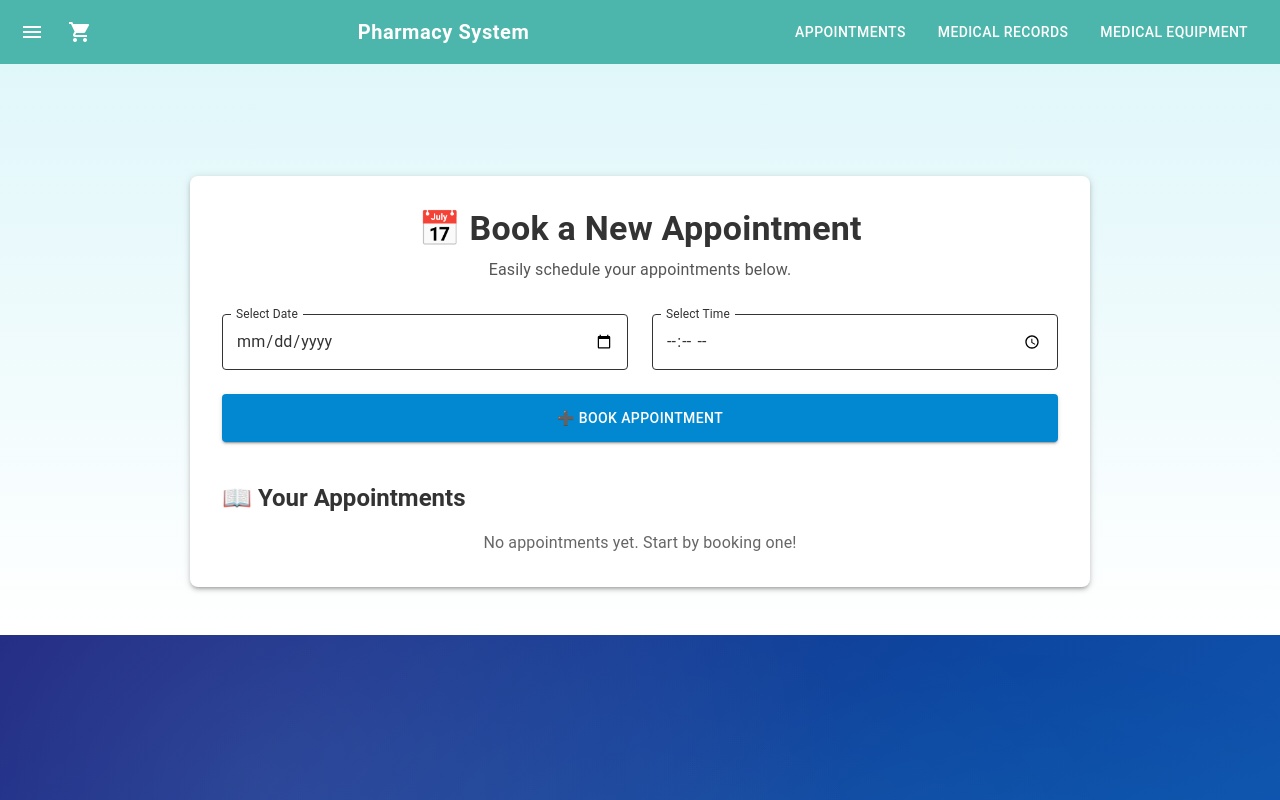
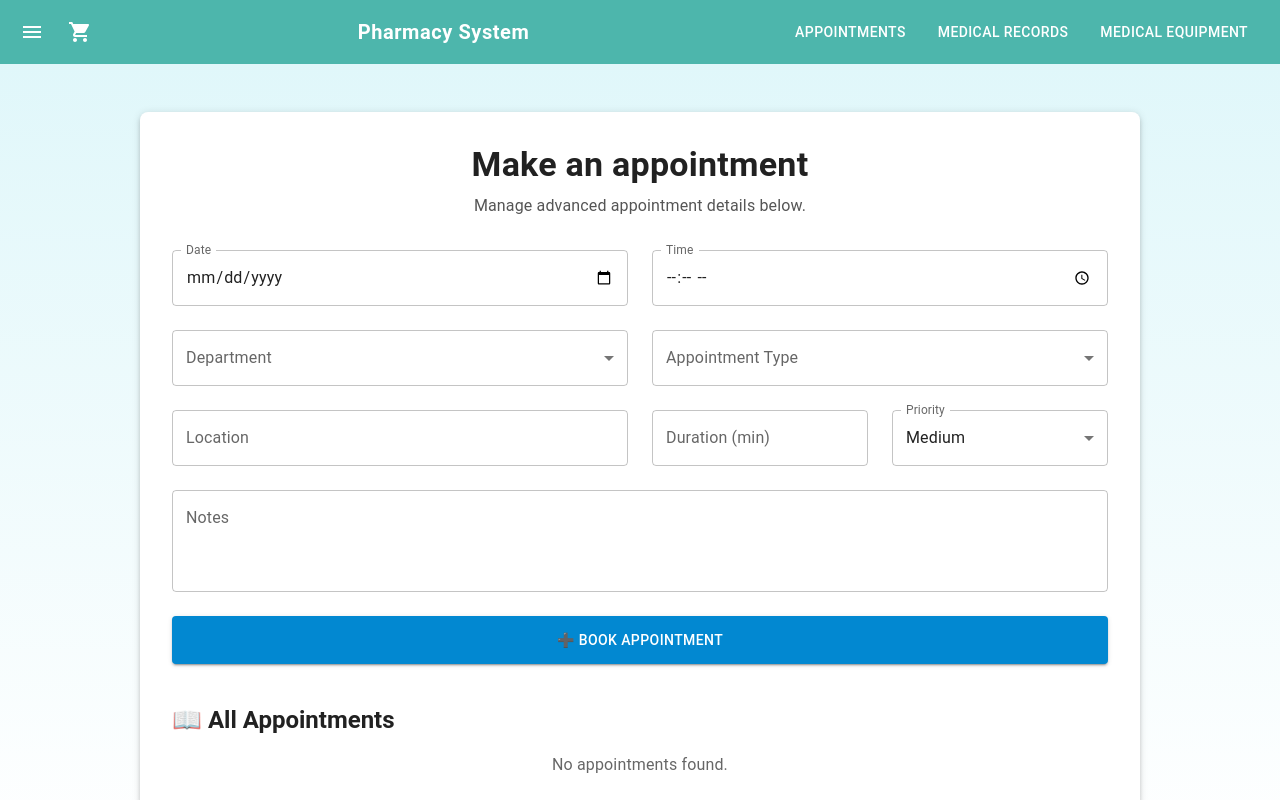
Before and after one commit to moshe4142/my-healthcare-system, a Next.js app: page /appointments in a window 1280 px wide. Shown: the top 800 px of the page. Built offline with nearby package versions, Linux system fonts and the light colour scheme; sample sign-in values are in the browser's storage.

Commit message:
refactor: enhance appointment form with validation and improved UI components

```diff
--- a/pages/appointments.tsx
+++ b/pages/appointments.tsx
@@ -9,14 +9,34 @@ import {
   Card,
   CardContent,
   IconButton,
+  MenuItem,
 } from "@mui/material";
 import { Delete, Edit } from "@mui/icons-material";
-import Footer from "@/components/Footer";
+
+const departments = [
+  "Cardiology",
+  "Tech Support",
+  "HR",
+  "Radiology",
+  "Dermatology",
+];
+const types = ["Consultation", "Follow-up", "Maintenance", "Diagnosis"];
+const priorities = ["Low", "Medium", "High"];
+const statuses = ["Scheduled", "Completed", "Cancelled"];
 
 const AppointmentsPage = () => {
   const [appointments, setAppointments] = useState<any[]>([]);
-  const [selectedDate, setSelectedDate] = useState<string>("");
-  const [selectedTime, setSelectedTime] = useState<string>("");
+  const [formData, setFormData] = useState({
+    date: "",
+    time: "",
+    department: "",
+    type: "",
+    location: "",
+    duration: "",
+    priority: "Medium",
+    status: "Scheduled",
+    notes: "",
+  });
   const [editIndex, setEditIndex] = useState<number | null>(null);
 
   useEffect(() => {
@@ -31,52 +51,73 @@ const AppointmentsPage = () => {
     localStorage.setItem("appointments", JSON.stringify(items));
   };
 
+  const handleChange = (
+    e: React.ChangeEvent<HTMLInputElement | HTMLTextAreaElement>
+  ) => {
+    const { name, value } = e.target;
+    setFormData((prev) => ({ ...prev, [name]: value }));
+  };
+
+  const validateForm = () => {
+    const { date, time, department, type, location, duration } = formData;
+    return date && time && department && type && location && duration;
+  };
+
   const handleAppointment = () => {
-    if (!selectedDate || !selectedTime) return;
+    if (!validateForm()) {
+      alert("Please fill in all required fields.");
+      return;
+    }
 
-    const newItem = {
-      date: new Date(selectedDate).toDateString(),
-      time: selectedTime,
+    const appointment = {
+      ...formData,
+      date: new Date(formData.date).toDateString(),
     };
 
     if (editIndex !== null) {
-      const updated = appointments.map((a, i) => (i === editIndex ? newItem : a));
+      const updated = appointments.map((a, i) =>
+        i === editIndex ? appointment : a
+      );
       saveAppointments(updated);
       setEditIndex(null);
     } else {
-      saveAppointments([...appointments, newItem]);
+      saveAppointments([...appointments, appointment]);
     }
 
-    setSelectedDate("");
-    setSelectedTime("");
+    setFormData({
+      date: "",
+      time: "",
+      department: "",
+      type: "",
+      location: "",
+      duration: "",
+      priority: "Medium",
+      status: "Scheduled",
+      notes: "",
+    });
+  };
+
+  const handleEdit = (index: number) => {
+    const item = appointments[index];
+    setFormData({
+      ...item,
+      date: new Date(item.date).toISOString().split("T")[0],
+    });
+    setEditIndex(index);
   };
 
   const handleRemove = (index: number) => {
     saveAppointments(appointments.filter((_, i) => i !== index));
   };
 
-  const handleEdit = (index: number) => {
-    const item = appointments[index];
-    setSelectedDate(new Date(item.date).toISOString().split("T")[0]);
-    setSelectedTime(item.time);
-    setEditIndex(index);
-  };
-
   return (
     <Box
       sx={{
         minHeight: "70vh",
+        background: "linear-gradient(to bottom, #e0f7fa, #ffffff)",
         paddingTop: 8,
-        display: "flex",
-        flexDirection: "column",
-        background: "linear-gradient(to bottom, #e0f7fa, #ffffff)",
-      }}
-    >
-      <Box
-        sx={{
-          flexGrow: 1,
-          px: { xs: 2, sm: 4, md: 8 },  // מרווח אחיד לפנים העמוד
-          py: 6,  // מתאים לעמודים אחרים
+        px: { xs: 2, sm: 4, md: 8 },
+        py: 6,
       }}
     >
       <Paper
@@ -85,75 +126,119 @@ const AppointmentsPage = () => {
           borderRadius: 2,
           boxShadow: 3,
           bgcolor: "white",
-            maxWidth: 900,
+          maxWidth: 1000,
           margin: "auto",
         }}
       >
         <Typography
           variant="h4"
-            sx={{ fontWeight: 600, textAlign: "center", color: "#333", mb: 1 }}
+          sx={{ fontWeight: 600, textAlign: "center", mb: 1 }}
         >
-            📅 Book a New Appointment
+          Make an appointment{" "}
         </Typography>
-          <Typography
-            sx={{ color: "#555", mb: 4, textAlign: "center" }}
-          >
-            Easily schedule your appointments below.
+        <Typography sx={{ textAlign: "center", mb: 4, color: "#555" }}>
+          Manage advanced appointment details below.
         </Typography>
 
         <Grid container spacing={3}>
           <Grid item xs={12} sm={6}>
             <TextField
               type="date"
-                value={selectedDate}
-                onChange={(e) => setSelectedDate(e.target.value)}
-                label="Select Date"
+              name="date"
+              value={formData.date}
+              onChange={handleChange}
+              label="Date"
               fullWidth
-                variant="outlined"
-                InputLabelProps={{
-                  shrink: true,
-                  style: { color: "#333" }, // Ensure label is dark
-                }}
-                InputProps={{
-                  style: { color: "#333" }, // Ensure input text is dark
-                }}
-                sx={{
-                  "& .MuiOutlinedInput-root": {
-                    "& fieldset": {
-                      borderColor: "#333", // Dark border color
-                    },
-                    "&:hover fieldset": {
-                      borderColor: "#0288d1", // Border color on hover
-                    },
-                  },
-                }}
+              InputLabelProps={{ shrink: true }}
             />
           </Grid>
           <Grid item xs={12} sm={6}>
             <TextField
               type="time"
-                value={selectedTime}
-                onChange={(e) => setSelectedTime(e.target.value)}
-                label="Select Time"
+              name="time"
+              value={formData.time}
+              onChange={handleChange}
+              label="Time"
               fullWidth
-                variant="outlined"
-                InputLabelProps={{
-                  shrink: true,
-                  style: { color: "#333" }, // Ensure label is dark
-                }}
-                InputProps={{
-                  style: { color: "#333" }, // Ensure input text is dark
-                }}
-                sx={{
-                  "& .MuiOutlinedInput-root": {
-                    "& fieldset": {
-                      borderColor: "#333", // Dark border color
-                    },
-                    "&:hover fieldset": {
-                      borderColor: "#0288d1", // Border color on hover
-                    },
-                  },
-                }}
+              InputLabelProps={{ shrink: true }}
+            />
+          </Grid>
+          <Grid item xs={12} sm={6}>
+            <TextField
+              select
+              name="department"
+              value={formData.department}
+              onChange={handleChange}
+              label="Department"
+              fullWidth
+            >
+              {departments.map((d) => (
+                <MenuItem key={d} value={d}>
+                  {d}
+                </MenuItem>
+              ))}
+            </TextField>
+          </Grid>
+          <Grid item xs={12} sm={6}>
+            <TextField
+              select
+              name="type"
+              value={formData.type}
+              onChange={handleChange}
+              label="Appointment Type"
+              fullWidth
+            >
+              {types.map((t) => (
+                <MenuItem key={t} value={t}>
+                  {t}
+                </MenuItem>
+              ))}
+            </TextField>
+          </Grid>
+          <Grid item xs={12} sm={6}>
+            <TextField
+              name="location"
+              value={formData.location}
+              onChange={handleChange}
+              label="Location"
+              fullWidth
+            />
+          </Grid>
+          <Grid item xs={12} sm={3}>
+            <TextField
+              name="duration"
+              type="number"
+              value={formData.duration}
+              onChange={handleChange}
+              label="Duration (min)"
+              fullWidth
+            />
+          </Grid>
+          <Grid item xs={12} sm={3}>
+            <TextField
+              select
+              name="priority"
+              value={formData.priority}
+              onChange={handleChange}
+              label="Priority"
+              fullWidth
+            >
+              {priorities.map((p) => (
+                <MenuItem key={p} value={p}>
+                  {p}
+                </MenuItem>
+              ))}
+            </TextField>
+          </Grid>
+          <Grid item xs={12}>
+            <TextField
+              name="notes"
+              value={formData.notes}
+              onChange={handleChange}
+              label="Notes"
+              fullWidth
+              multiline
+              rows={3}
             />
           </Grid>
         </Grid>
@@ -167,32 +252,29 @@ const AppointmentsPage = () => {
             py: 1.5,
             backgroundColor: "#0288d1",
             color: "#fff",
-              "&:hover": {
-                backgroundColor: "#0277bd",
-              },
+            "&:hover": { backgroundColor: "#0277bd" },
           }}
         >
-            {editIndex !== null ? "✏️ Edit Appointment" : "➕ Book Appointment"}
+          {editIndex !== null ? "✏️ Update Appointment" : "➕ Book Appointment"}
         </Button>
 
         <Box sx={{ mt: 5 }}>
-            <Typography variant="h5" sx={{ fontWeight: 600, mb: 2, color: "#333" }}>
-              📖 Your Appointments
+          <Typography variant="h5" sx={{ fontWeight: 600, mb: 2 }}>
+            📖 All Appointments
           </Typography>
 
           {appointments.length === 0 ? (
             <Typography color="text.secondary" textAlign="center">
-                No appointments yet. Start by booking one!
+              No appointments found.
             </Typography>
           ) : (
             <Grid container spacing={2}>
               {appointments.map((a, index) => (
-                  <Grid item xs={12} sm={6} md={4} key={index} sx={{ display: "flex" }}>
+                <Grid item xs={12} sm={6} md={4} key={index}>
                   <Card
                     sx={{
                       borderRadius: 2,
                       boxShadow: 3,
-                        position: "relative",
                       bgcolor: "#f9f9f9",
                       height: "100%",
                       display: "flex",
@@ -201,29 +283,44 @@ const AppointmentsPage = () => {
                     }}
                   >
                     <CardContent>
-                        <Typography
-                          variant="h6"
-                          sx={{ textAlign: "center", color: "#333" }}
-                        >
+                      <Typography variant="h6" textAlign="center" mb={1}>
                         {a.date} at {a.time}
                       </Typography>
+                      <Typography>
+                        <b>Department:</b> {a.department}
+                      </Typography>
+                      <Typography>
+                        <b>Type:</b> {a.type}
+                      </Typography>
+                      <Typography>
+                        <b>Location:</b> {a.location}
+                      </Typography>
+                      <Typography>
+                        <b>Duration:</b> {a.duration} min
+                      </Typography>
+                      <Typography>
+                        <b>Priority:</b> {a.priority}
+                      </Typography>
+                      {a.notes && (
+                        <Typography>
+                          <b>Notes:</b> {a.notes}
+                        </Typography>
+                      )}
                       <Box
-                          sx={{
-                            mt: 2,
-                            display: "flex",
-                            justifyContent: "center",
-                            gap: 2,
-                          }}
+                        mt={2}
+                        display="flex"
+                        justifyContent="center"
+                        gap={2}
                       >
                         <IconButton
                           onClick={() => handleEdit(index)}
-                            sx={{ bgcolor: "rgba(0, 0, 255, 0.1)" }}
+                          sx={{ bgcolor: "#e3f2fd" }}
                         >
                           <Edit />
                         </IconButton>
                         <IconButton
                           onClick={() => handleRemove(index)}
-                            sx={{ bgcolor: "rgba(255, 0, 0, 0.1)" }}
+                          sx={{ bgcolor: "#ffebee" }}
                         >
                           <Delete />
                         </IconButton>
@@ -237,7 +334,6 @@ const AppointmentsPage = () => {
         </Box>
       </Paper>
     </Box>
-    </Box>
   );
 };
 
```
Lines whose indentation alone changed are shown as unchanged.
